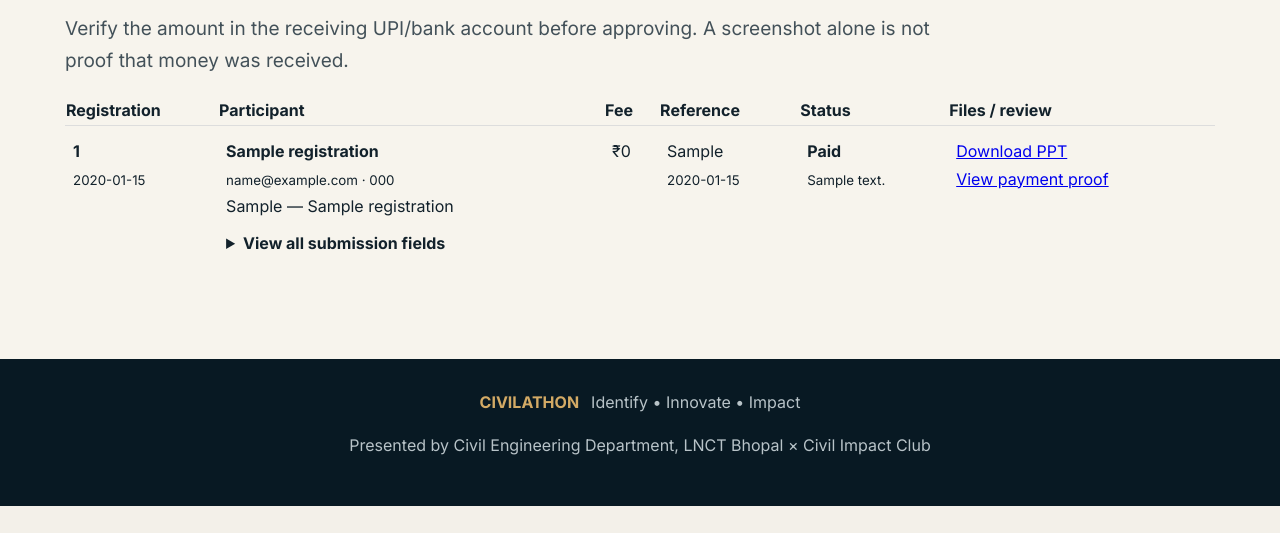
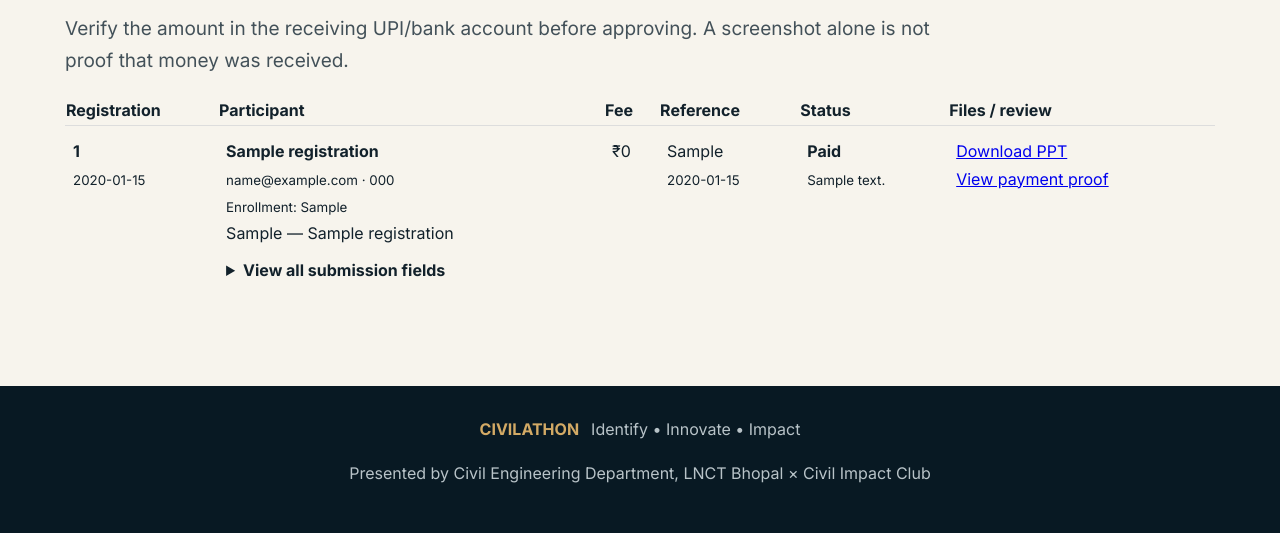
Before and after one commit to atharvdubey2609-debug/CIVILATHON2026, a Flask app: page /admin in a window 1280 px wide. Shown: the part 348-881 px from the top of the page. Before the commit the page ends 854 px from the top, so only its background shows below. Run offline with Flask 3, Linux system fonts and the light colour scheme; the visitor is signed in with stand-in values (Sample User, id 1); tables that the repository leaves empty hold one stand-in row (values such as "Sample post").

Commit message:
Display enrollment numbers and team leader email in admin

```diff
--- a/templates/admin.html
+++ b/templates/admin.html
@@ -19,7 +19,7 @@
           <td style="padding:12px 8px"><strong>{{ r['registration_id'] }}</strong><br><small>{{ r['created_at'] }}</small></td>
           <td style="padding:12px 8px">
             <strong>{{ r['leader_name'] }}</strong><br>
-            <small>{{ r['leader_email'] }} · {{ r['leader_mobile'] }}</small><br>
+            <small>{{ r['leader_email'] }} · {{ r['leader_mobile'] }}</small><br><small>Enrollment: {{ r['leader_enrollment'] or '—' }}</small><br>
             {{ r['participation_type']|title }}{% if r['team_name'] %} — {{ r['team_name'] }}{% endif %}
             <details style="margin-top:10px;min-width:220px">
               <summary style="cursor:pointer;font-weight:700">View all submission fields</summary>
@@ -29,11 +29,15 @@
                 <p><strong>Team name:</strong> {{ r['team_name'] or '—' }}</p>
                 <p><strong>College:</strong> {{ r['college'] }}</p>
                 <p><strong>Team leader / participant:</strong> {{ r['leader_name'] }}</p>
+                <p><strong>Enrollment number:</strong> {{ r['leader_enrollment'] or '—' }}</p>
                 <p><strong>Mobile:</strong> {{ r['leader_mobile'] }}</p>
-                <p><strong>Email:</strong> {{ r['leader_email'] }}</p>
+                <p><strong>Team leader email ID:</strong> {{ r['leader_email'] }}</p>
                 <p><strong>Member 2:</strong> {{ r['member_2'] or '—' }}</p>
+                <p><strong>Member 2 enrollment number:</strong> {{ r['member_2_enrollment'] or '—' }}</p>
                 <p><strong>Member 3:</strong> {{ r['member_3'] or '—' }}</p>
+                <p><strong>Member 3 enrollment number:</strong> {{ r['member_3_enrollment'] or '—' }}</p>
                 <p><strong>Member 4:</strong> {{ r['member_4'] or '—' }}</p>
+                <p><strong>Member 4 enrollment number:</strong> {{ r['member_4_enrollment'] or '—' }}</p>
                 <p><strong>Research domain:</strong> {{ r['research_domain'] }}</p>
                 <p><strong>Problem statement:</strong><br>{{ r['problem_statement'] }}</p>
                 <p><strong>Proposed solution:</strong><br>{{ r['proposed_solution'] }}</p>
```
